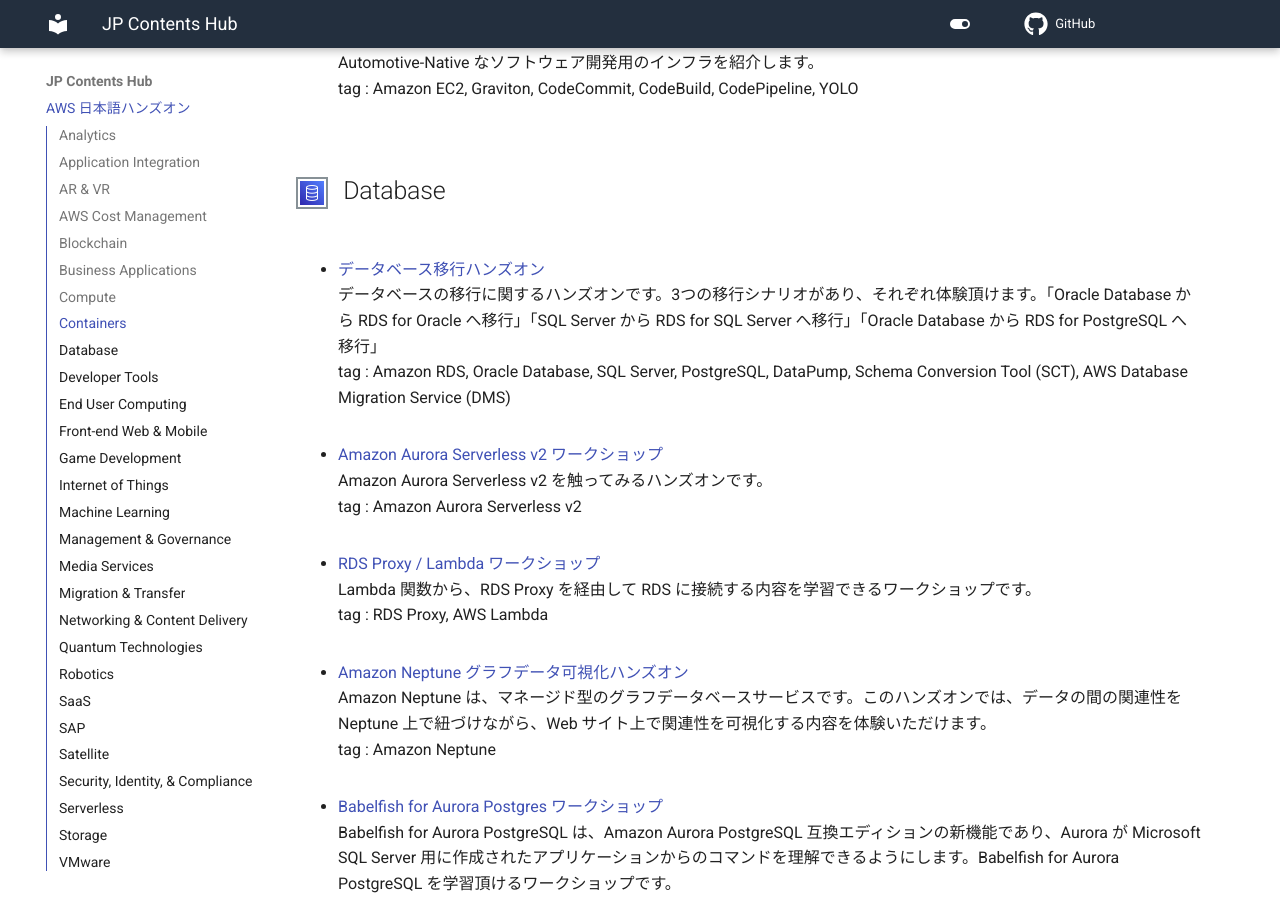
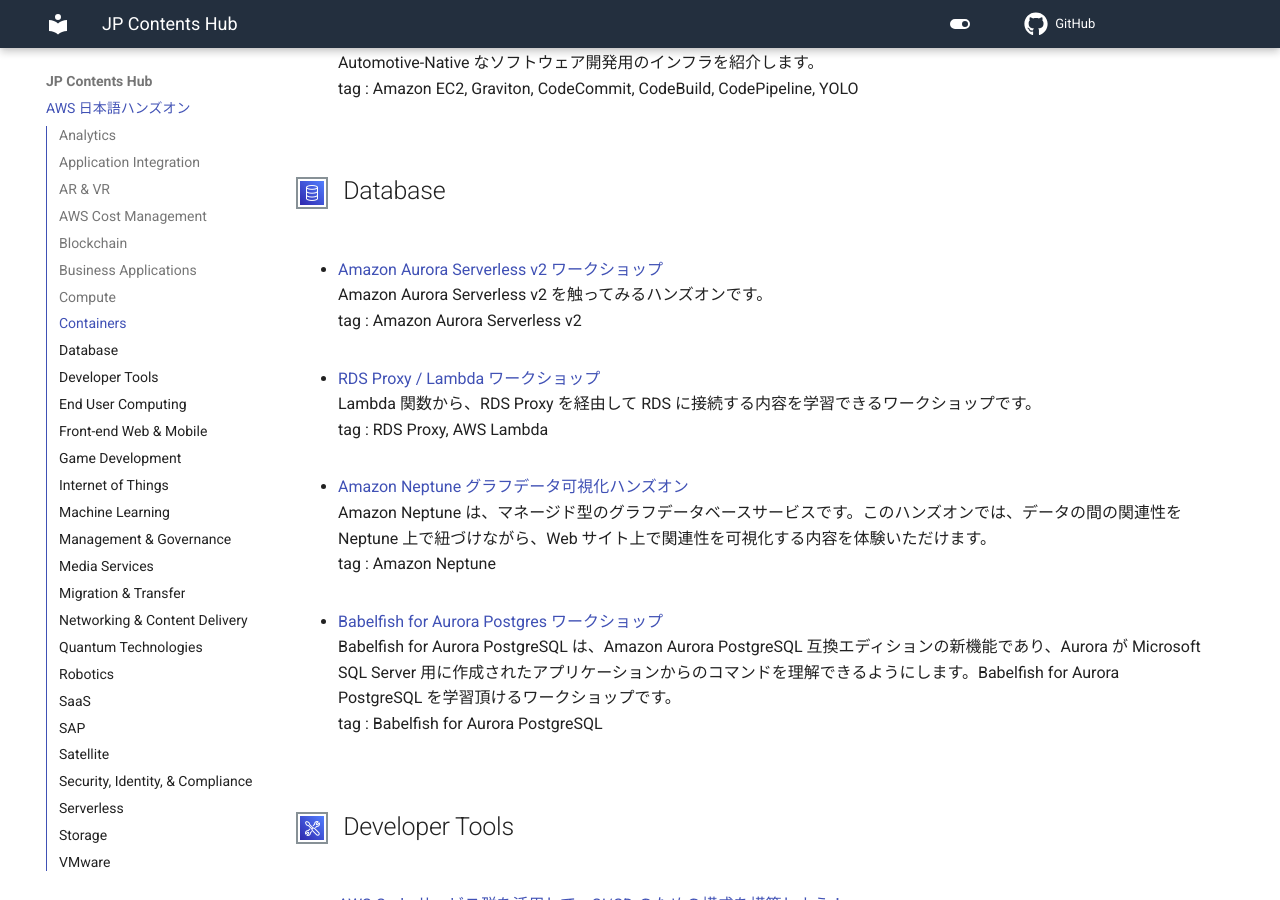
Before and after one commit to aws-samples/jp-contents-hub, an MkDocs documentation site: the page built from content/index.md, in a window 1280 px wide and 900 px high, scrolled down 10798 px. Built offline with MkDocs 1.6.1 and Material for MkDocs 9.7.7, drawn with Linux system fonts in a browser that asks for light colours; comment, search, counter and statistics services are not loaded; some of the changed text lies outside the part shown.

Commit message:
remove: リンク切れになったハンズオンを削除

```diff
--- a/content/index.md
+++ b/content/index.md
@@ -286,10 +286,6 @@
 tag : Amazon EC2, Graviton, CodeCommit, CodeBuild, CodePipeline, YOLO
 
 ## ![image]([img/Arch-Category_Database_16.png]()) Database
-- <a href="https://master.d1oy109z3xffu3.amplifyapp.com/" target="_blank" onclick="sendClickCount()" onauxclick="sendClickCount()">データベース移行ハンズオン</a>
-データベースの移行に関するハンズオンです。3つの移行シナリオがあり、それぞれ体験頂けます。「Oracle Database から RDS for Oracle へ移行」「SQL Server から RDS for SQL Server へ移行」「Oracle Database から RDS for PostgreSQL へ移行」
-tag : Amazon RDS, Oracle Database, SQL Server, PostgreSQL, DataPump, Schema Conversion Tool (SCT), AWS Database Migration Service (DMS)
-
 - <a href="https://github.com/harunobukameda/Aurora-Serverless-v2/blob/main/Amazon%20Aurora%20Serverless%20v2%20%E3%83%AF%E3%83%BC%E3%82%AF%E3%82%B7%E3%83%A7%E3%83%83%E3%83%97.pdf" target="_blank" onclick="sendClickCount()" onauxclick="sendClickCount()">Amazon Aurora Serverless v2 ワークショップ</a>
 Amazon Aurora Serverless v2 を触ってみるハンズオンです。
 tag : Amazon Aurora Serverless v2
@@ -332,10 +328,6 @@
 - <a href="https://catalog.workshops.aws/amplify-vue3" target="_blank" onclick="sendClickCount()" onauxclick="sendClickCount()">AWS Amplify Workshop with Vue.js</a>
 AWS を使用したスケーラブルなモバイルアプリおよびウェブアプリの作成、設定、実装を容易にする AWS Amplify を提供しています。このワークショップでは、AWS Amplify と Vue.js を利用した、手早く、かつスケールするアプリケーションの実装を体験できます。
 tag : AWS Amplify, Vue.js, AWS AppSync, Amazon DynamoDB, Amazon Cognito, Amazon Pinpoint, Amazon Comprehend, Amazon Translate, Amazon Polly, Amazon Rekognition
-
-- <a href="https://amplify-sns.workshop.aws/ja/" target="_blank" onclick="sendClickCount()" onauxclick="sendClickCount()">Amplify SNS Workshop</a>
-本ワークショップでは Twitter ライクなソーシャルメディアアプリケーションの開発を通して、実践的に AWS Amplify について学ぶことが出来ます。
-tag : AWS Amplify, AWS AppSync, Amazon Cognito, Amazon DynamoDB
 
 - <a href="https://pages.awscloud.com/JAPAN-event-OE-Hands-on-for-Beginners-amplify-2022-reg-event.html?trk=aws_introduction_page" target="_blank" onclick="sendClickCount()" onauxclick="sendClickCount()">AWS Amplify を用いた Web サイトの構築方法を学ぼう</a>
 AWS Amplify という Web フロントエンド、モバイルアプリの開発を加速させるサービスを利用した Web サイトの構築方法について理解を深めることができます。
```
Also changed, not shown: README.md (+9 -0 lines).
